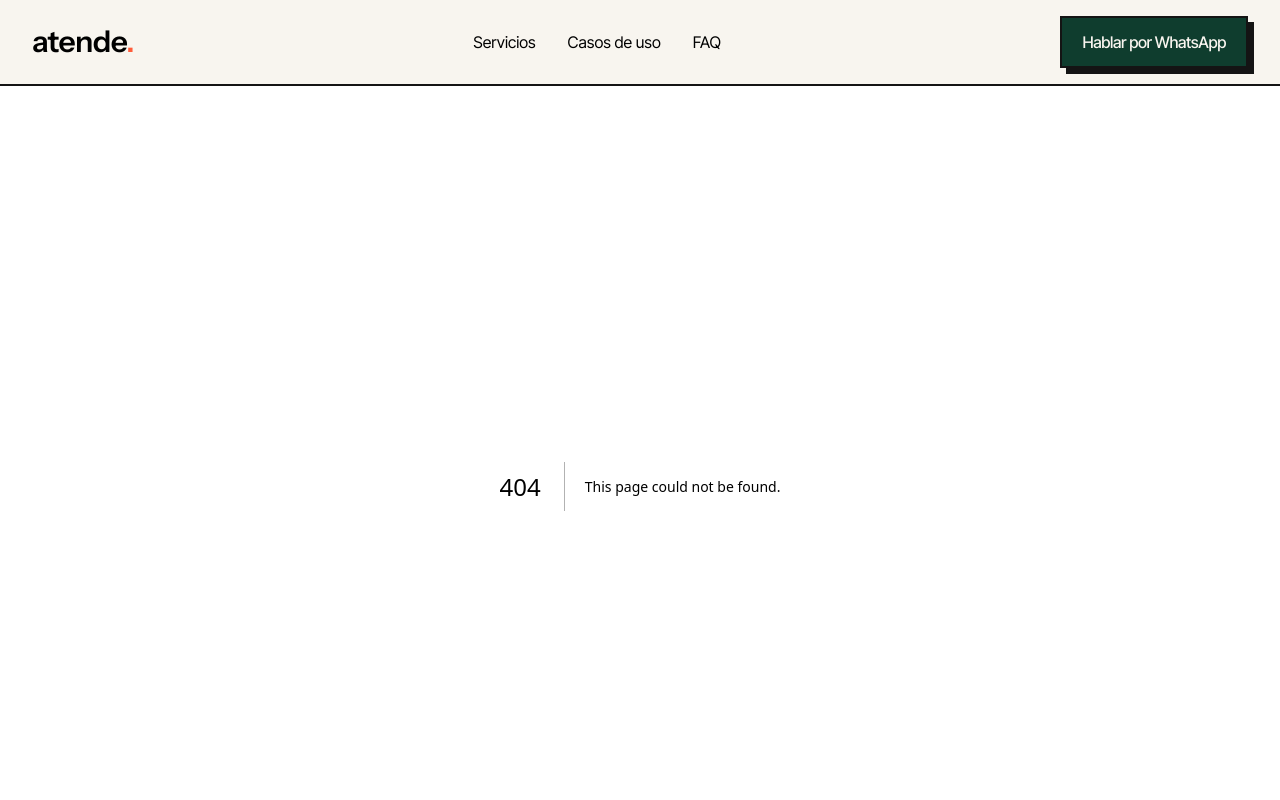
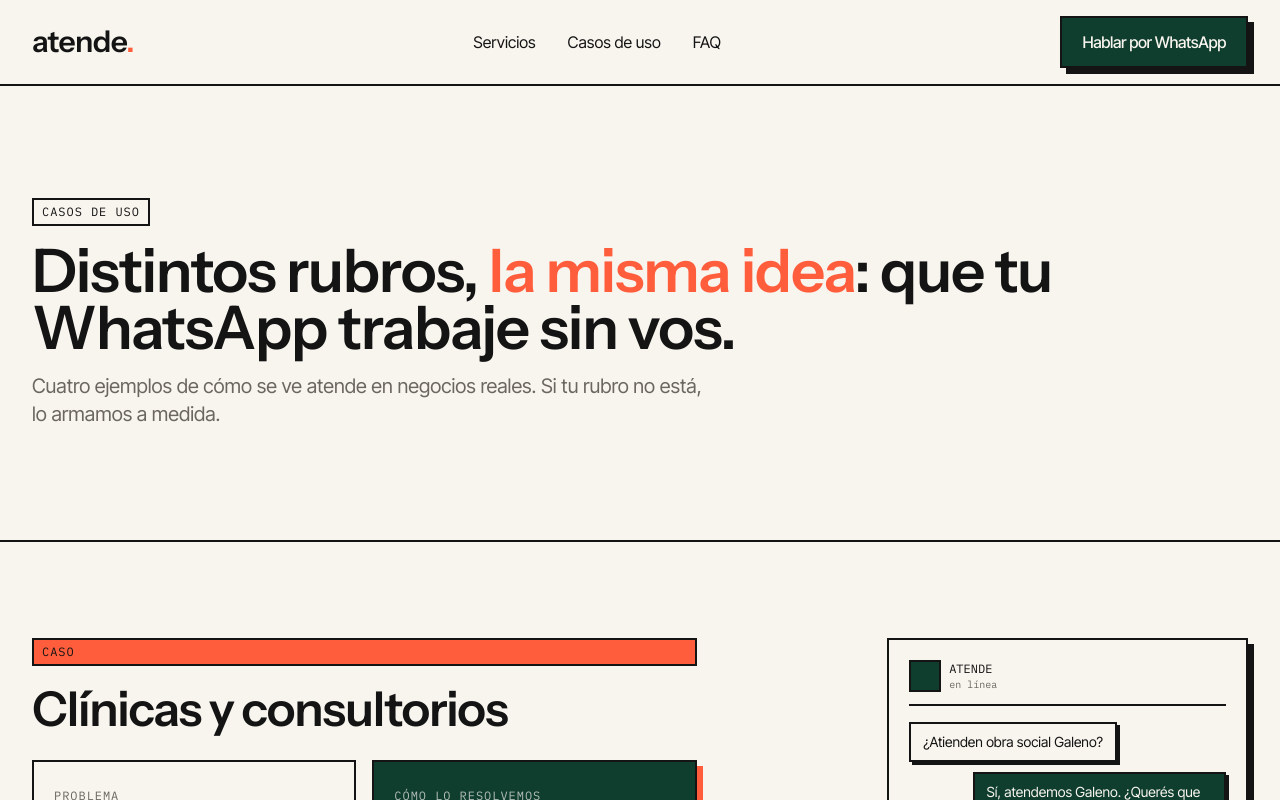
Before and after one commit to LeonelAlcazar/atendee, a Next.js app: page /casos-de-uso in a window 1280 px wide. Before the commit this address had no page. Shown: the top 800 px of the page. Built offline with nearby package versions, Linux system fonts and the light colour scheme.

Commit message:
feat(app): add Casos de uso page

```diff
--- /dev/null
+++ b/src/app/casos-de-uso/page.tsx
@@ -0,0 +1,54 @@
+import type { Metadata } from 'next';
+import { casos } from '@/content/casos';
+import { CaseBlock } from '@/components/casos/CaseBlock';
+import { SectionHeader } from '@/components/ui/SectionHeader';
+import { Button } from '@/components/ui/Button';
+import { buildWaLink } from '@/lib/wa';
+
+export const metadata: Metadata = {
+  title: 'Casos de uso',
+  description:
+    'Ejemplos reales de cómo atende automatiza WhatsApp en clínicas, peluquerías, inmobiliarias y comercios.',
+};
+
+export default function CasosDeUsoPage() {
+  return (
+    <>
+      <section className="border-b-2 border-ink py-20 md:py-28">
+        <div className="mx-auto max-w-7xl px-5 md:px-8">
+          <SectionHeader
+            eyebrow="Casos de uso"
+            title={
+              <>
+                Distintos rubros, <span className="text-coral">la misma idea</span>:
+                que tu WhatsApp trabaje sin vos.
+              </>
+            }
+            sub="Cuatro ejemplos de cómo se ve atende en negocios reales. Si tu rubro no está, lo armamos a medida."
+          />
+        </div>
+      </section>
+
+      {casos.map((c, i) => (
+        <CaseBlock key={c.id} caso={c} reverse={i % 2 === 1} />
+      ))}
+
+      <section className="py-24 md:py-32">
+        <div className="mx-auto max-w-3xl px-5 md:px-8 text-center flex flex-col items-center gap-6">
+          <h2 className="font-display font-semibold text-4xl md:text-6xl tracking-[-0.025em] leading-[0.95]">
+            ¿No ves tu rubro? <span className="text-coral">Lo armamos a medida.</span>
+          </h2>
+          <Button
+            href={buildWaLink('Hola, mi rubro no está en los casos pero quiero saber si me sirve')}
+            variant="primary"
+            size="lg"
+            target="_blank"
+            rel="noopener noreferrer"
+          >
+            Hablar por WhatsApp
+          </Button>
+        </div>
+      </section>
+    </>
+  );
+}
```
